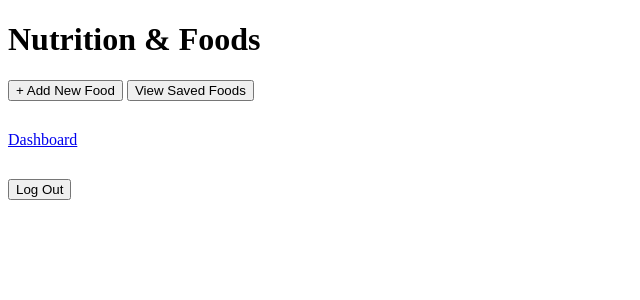
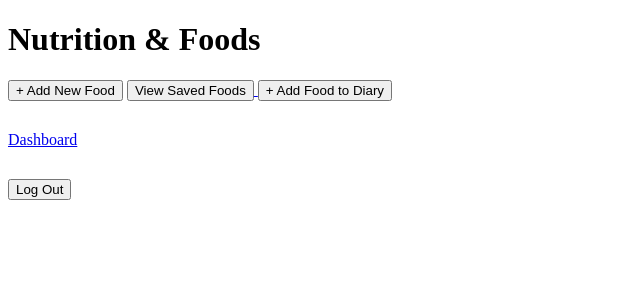
Before and after one commit to Aleksandar598/TitanFitnessApp, a Django app: page /nutrition/ in a window 1280 px wide. Shown: the top 300 px of the page, without its empty margins (0-640 px from the left). Run offline with Django 5.2, Linux system fonts and the light colour scheme; the visitor is signed in with stand-in values (Sample User, id 1).

Commit message:
Added Html, added it to links

```diff
--- a/TitanFitnessApp/TitanFitnessApp/urls.py
+++ b/TitanFitnessApp/TitanFitnessApp/urls.py
@@ -19,7 +19,7 @@ from django.urls import path
 
 from dashboard.views import dashboard_view
 from nutrition import views as nutrition_views
-from nutrition.views import create_food_view, nutrition_view
+from nutrition.views import create_food_log_view, create_food_view, nutrition_view
 from users.views import register_view, unregistered_menu_view, login_view, logout_view
 
 urlpatterns = [
@@ -30,6 +30,7 @@ urlpatterns = [
     path('dashboard/', dashboard_view, name='dashboard'),
     path('logout/', logout_view, name='logout'),
     path('create_food/', create_food_view, name='create_food'),
+    path('food-log/add/', create_food_log_view, name='create_food_log'),
     path('nutrition/', nutrition_view, name='nutrition'),
     path("saved-foods/", nutrition_views.saved_view_foods, name="saved_foods"),
     path("saved-foods/remove/<int:food_id>/", nutrition_views.remove_saved_food, name="remove_saved_food"),
--- a/TitanFitnessApp/nutrition/forms/__init__.py
+++ b/TitanFitnessApp/nutrition/forms/__init__.py
@@ -0,0 +1,2 @@
+
+from .FoodLogForm import FoodLogForm
--- a/TitanFitnessApp/nutrition/models.py
+++ b/TitanFitnessApp/nutrition/models.py
@@ -80,7 +80,6 @@ class FoodLog(models.Model):
         return f"{self.food_name} {self.quantity}{self.quantity_type} on {self.date}"
 
     def capture_food_snapshot(self):
-        """Copy the consumed portion's nutritional values from the current food."""
         if not self.food_id:
             raise ValidationError('A food is required to create a food log.')
         if self.food.quantity <= 0:
--- a/TitanFitnessApp/nutrition/views.py
+++ b/TitanFitnessApp/nutrition/views.py
@@ -2,7 +2,8 @@ from django.contrib.auth.decorators import login_required
 from django.shortcuts import render, redirect, get_object_or_404
 
 from nutrition.forms.CreateFoodForm import CreateFoodForm
-from nutrition.models import Food
+from nutrition.forms.FoodLogForm import FoodLogForm
+from nutrition.models import Food, FoodLog
 
 
 @login_required
@@ -29,6 +30,24 @@ def saved_view_foods(request):
 
 
 @login_required
+def create_food_log_view(request):
+    if request.method == 'POST':
+        form = FoodLogForm(request.POST, user=request.user)
+        if form.is_valid():
+            food_log = form.save(commit=False)
+            food_log.user = request.user
+            food_log.save()
+            return redirect('nutrition')
+    else:
+        form = FoodLogForm(user=request.user)
+
+    return render(request, 'nutrition/create_food_log.html', {
+        'form': form,
+        'has_saved_foods': Food.objects.filter(user=request.user).exists(),
+    })
+
+
+@login_required
 def remove_saved_food(request, food_id):
     if request.method == "POST":
         food_item = get_object_or_404(Food, id=food_id, user=request.user)
--- a/TitanFitnessApp/templates/nutrition/nutrition.html
+++ b/TitanFitnessApp/templates/nutrition/nutrition.html
@@ -18,6 +18,11 @@
                 View Saved Foods
             </button>
         </a>
+        <a href="{% url 'create_food_log' %}">
+            <button type="button" class="btn btn-primary">
+                + Add Food to Diary
+            </button>
+        </a>
     </div>
 
 
```
